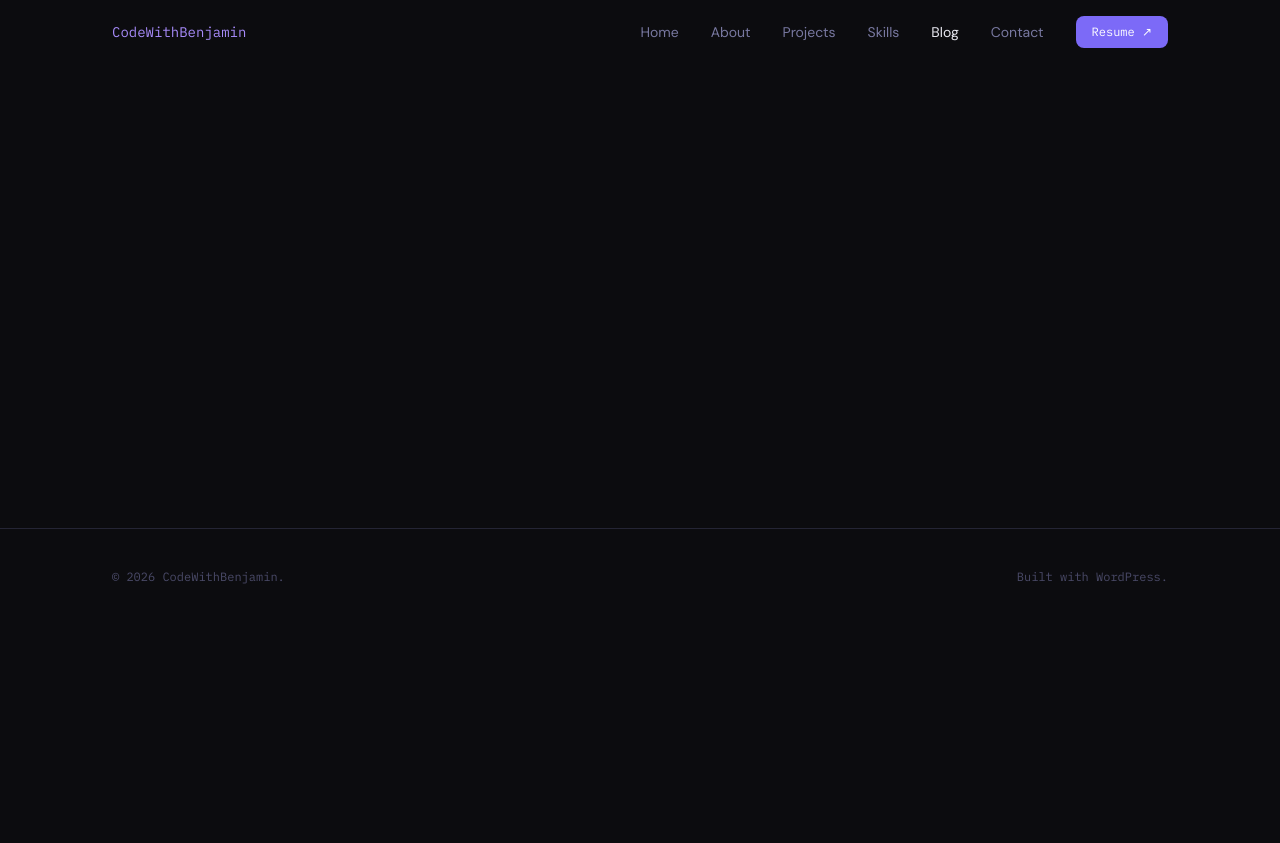
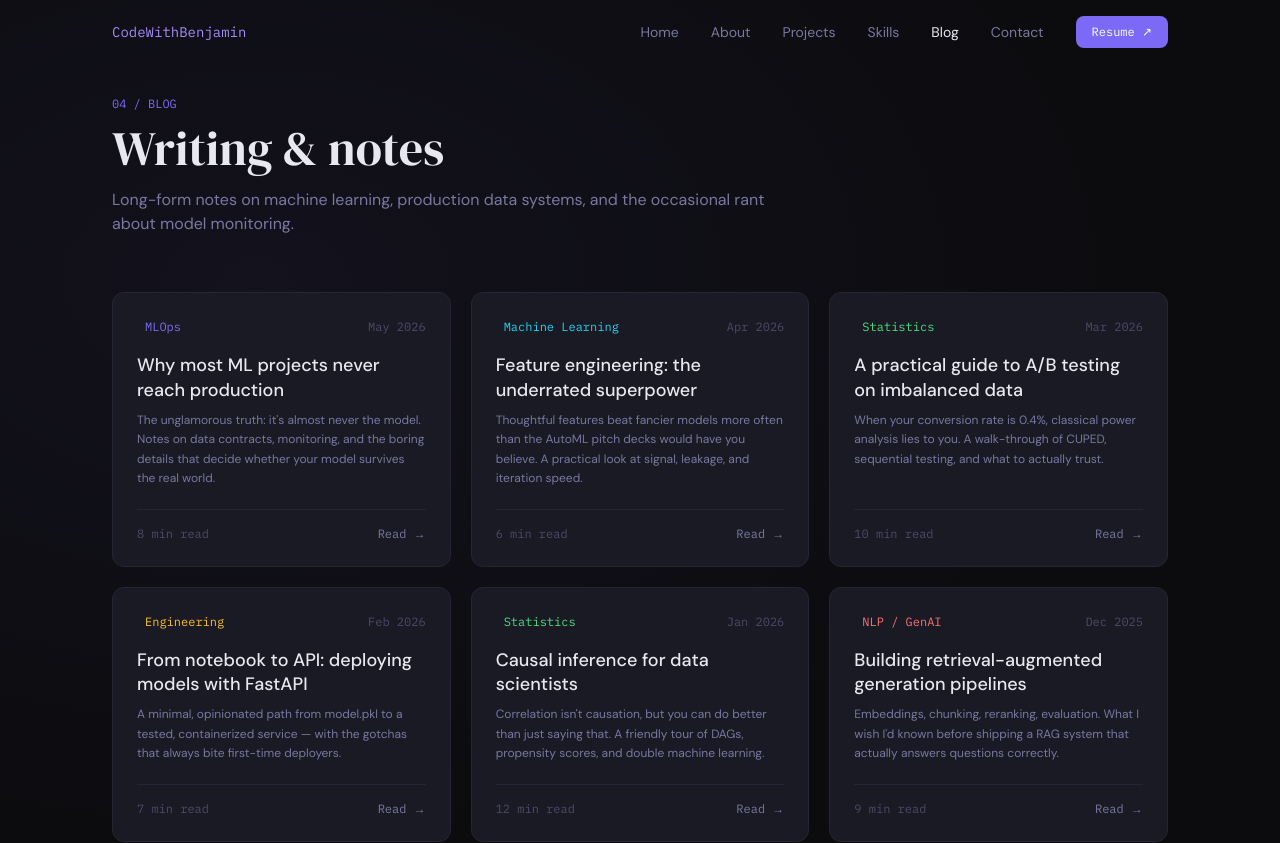
Before and after one commit to eakelvin/ben-kusi, a Next.js app: page /blog in a window 1280 px wide. Shown: the top 843 px of the page. Before the commit the page ends 800 px from the top, so only its background shows below. Built offline with nearby package versions, Linux system fonts and the light colour scheme.

Commit message:
Add Blog section with multiple posts: include titles, excerpts, tags, and read times; enhance layout with gradient background and improved styling for post cards.

```diff
--- a/src/components/sections/Blog.tsx
+++ b/src/components/sections/Blog.tsx
@@ -1,8 +1,121 @@
+"use client";
+
+const posts = [
+  {
+    title: "Why most ML projects never reach production",
+    excerpt:
+      "The unglamorous truth: it's almost never the model. Notes on data contracts, monitoring, and the boring details that decide whether your model survives the real world.",
+    tag: "MLOps",
+    tagColor: "var(--accent)",
+    date: "May 2026",
+    readTime: "8 min read",
+    href: "#",
+  },
+  {
+    title: "Feature engineering: the underrated superpower",
+    excerpt:
+      "Thoughtful features beat fancier models more often than the AutoML pitch decks would have you believe. A practical look at signal, leakage, and iteration speed.",
+    tag: "Machine Learning",
+    tagColor: "var(--cyan)",
+    date: "Apr 2026",
+    readTime: "6 min read",
+    href: "#",
+  },
+  {
+    title: "A practical guide to A/B testing on imbalanced data",
+    excerpt:
+      "When your conversion rate is 0.4%, classical power analysis lies to you. A walk-through of CUPED, sequential testing, and what to actually trust.",
+    tag: "Statistics",
+    tagColor: "var(--green)",
+    date: "Mar 2026",
+    readTime: "10 min read",
+    href: "#",
+  },
+  {
+    title: "From notebook to API: deploying models with FastAPI",
+    excerpt:
+      "A minimal, opinionated path from model.pkl to a tested, containerized service — with the gotchas that always bite first-time deployers.",
+    tag: "Engineering",
+    tagColor: "var(--amber)",
+    date: "Feb 2026",
+    readTime: "7 min read",
+    href: "#",
+  },
+  {
+    title: "Causal inference for data scientists",
+    excerpt:
+      "Correlation isn't causation, but you can do better than just saying that. A friendly tour of DAGs, propensity scores, and double machine learning.",
+    tag: "Statistics",
+    tagColor: "var(--green)",
+    date: "Jan 2026",
+    readTime: "12 min read",
+    href: "#",
+  },
+  {
+    title: "Building retrieval-augmented generation pipelines",
+    excerpt:
+      "Embeddings, chunking, reranking, evaluation. What I wish I'd known before shipping a RAG system that actually answers questions correctly.",
+    tag: "NLP / GenAI",
+    tagColor: "var(--rose)",
+    date: "Dec 2025",
+    readTime: "9 min read",
+    href: "#",
+  },
+];
+
 export function Blog() {
-    return (
-        <section className="py-24 min-h-[60vh]">
-            <div className="max-w-6xl mx-auto px-6 lg:px-12">
-            </div>
-        </section>
-    );
+  return (
+    <section className="py-24 relative overflow-hidden">
+      <div className="absolute inset-0" style={{
+        background: "radial-gradient(ellipse at 20% 30%, rgba(124,106,247,0.06) 0%, transparent 60%)"
+      }} />
+      <div className="relative max-w-6xl mx-auto px-6 lg:px-12">
+        <div className="mb-14">
+          <div className="font-mono text-xs mb-3" style={{ color: "var(--accent)" }}>04 / BLOG</div>
+          <h2 className="font-display text-4xl lg:text-5xl">Writing &amp; notes</h2>
+          <p className="mt-4 text-base max-w-2xl" style={{ color: "var(--text-muted)" }}>
+            Long-form notes on machine learning, production data systems, and the occasional rant about model monitoring.
+          </p>
+        </div>
+
+        <div className="grid md:grid-cols-2 lg:grid-cols-3 gap-5">
+          {posts.map(p => (
+            <a key={p.title} href={p.href}
+              className="group relative rounded-xl p-6 flex flex-col transition-all duration-300 hover:-translate-y-0.5"
+              style={{ background: "var(--card)", border: "1px solid var(--border)" }}
+              onMouseEnter={e => {
+                (e.currentTarget as HTMLElement).style.borderColor = p.tagColor;
+                (e.currentTarget as HTMLElement).style.boxShadow = `0 0 30px ${p.tagColor}22`;
+              }}
+              onMouseLeave={e => {
+                (e.currentTarget as HTMLElement).style.borderColor = "var(--border)";
+                (e.currentTarget as HTMLElement).style.boxShadow = "none";
+              }}>
+              <div className="flex items-center justify-between mb-4">
+                <span className="text-xs font-mono px-2 py-0.5 rounded"
+                  style={{ background: `${p.tagColor}18`, color: p.tagColor }}>
+                  {p.tag}
+                </span>
+                <span className="text-xs font-mono" style={{ color: "var(--text-dim)" }}>{p.date}</span>
+              </div>
+
+              <h3 className="text-lg font-medium mb-2 leading-snug" style={{ color: "var(--text)" }}>
+                {p.title}
+              </h3>
+              <p className="text-xs leading-relaxed mb-5 flex-1" style={{ color: "var(--text-muted)" }}>
+                {p.excerpt}
+              </p>
+
+              <div className="flex items-center justify-between pt-4 mt-auto" style={{ borderTop: "1px solid var(--border)" }}>
+                <span className="text-xs font-mono" style={{ color: "var(--text-dim)" }}>{p.readTime}</span>
+                <span className="text-xs font-mono transition-colors group-hover:text-white" style={{ color: "var(--text-muted)" }}>
+                  Read →
+                </span>
+              </div>
+            </a>
+          ))}
+        </div>
+      </div>
+    </section>
+  );
 }
--- a/src/components/sections/Contact.tsx
+++ b/src/components/sections/Contact.tsx
@@ -33,7 +33,7 @@ export function Contact() {
               {[
                 { label: "LinkedIn", val: "https://www.linkedin.com/in/benjamin-kusi-631102232/", href: "https://www.linkedin.com/in/benjamin-kusi-631102232/", color: "var(--cyan)" },
                 { label: "GitHub", val: "https://github.com/benkusi10", href: "https://github.com/benkusi10", color: "var(--green)" },
-                { label: "Email", val: "kusibenjamin54(@)gmail.com", href: "mailto:kusibenjamin54(@)gmail.com", color: "var(--accent)" },
+                { label: "Email", val: "kusibenjamin54(@)gmail.com", href: "mailto:kusibenjamin54@gmail.com", color: "var(--accent)" },
                 // { label: "Twitter / X", val: "@benkusi10", href: "#", color: "var(--amber)" },
               ].map(l => (
                 <a key={l.label} href={l.href}
--- a/src/components/sections/Hero.tsx
+++ b/src/components/sections/Hero.tsx
@@ -2,7 +2,7 @@
 import { useEffect, useState } from "react";
 import Link from "next/link";
 
-const roles = ["Machine Learning Engineer", "Data Scientist", "NLP Researcher", "Statistical Modeler"];
+const roles = ["Machine Learning Engineer", "Data Scientist", "NLP Researcher", "Statistical Modeler", "Data Engineer", "Data Consultant", "AI Integration", "IT Infrastructure Support", "AI Researcher"];
 
 export function Hero() {
   const [roleIndex, setRoleIndex] = useState(0);
@@ -94,7 +94,7 @@ export function Hero() {
             </div>
 
             {/* Stats */}
-            <div className="flex flex-wrap gap-x-8 gap-y-5 mt-14 pt-8" style={{ borderTop: "1px solid var(--border)" }}>
+            {/* <div className="flex flex-wrap gap-x-8 gap-y-5 mt-14 pt-8" style={{ borderTop: "1px solid var(--border)" }}>
               {[
                 { val: "5+", label: "Years exp." },
                 { val: "23", label: "Projects shipped" },
@@ -106,7 +106,7 @@ export function Hero() {
                   <div className="text-xs mt-0.5" style={{ color: "var(--text-dim)" }}>{s.label}</div>
                 </div>
               ))}
-            </div>
+            </div> */}
           </div>
 
           {/* Right: Portrait image */}
```
